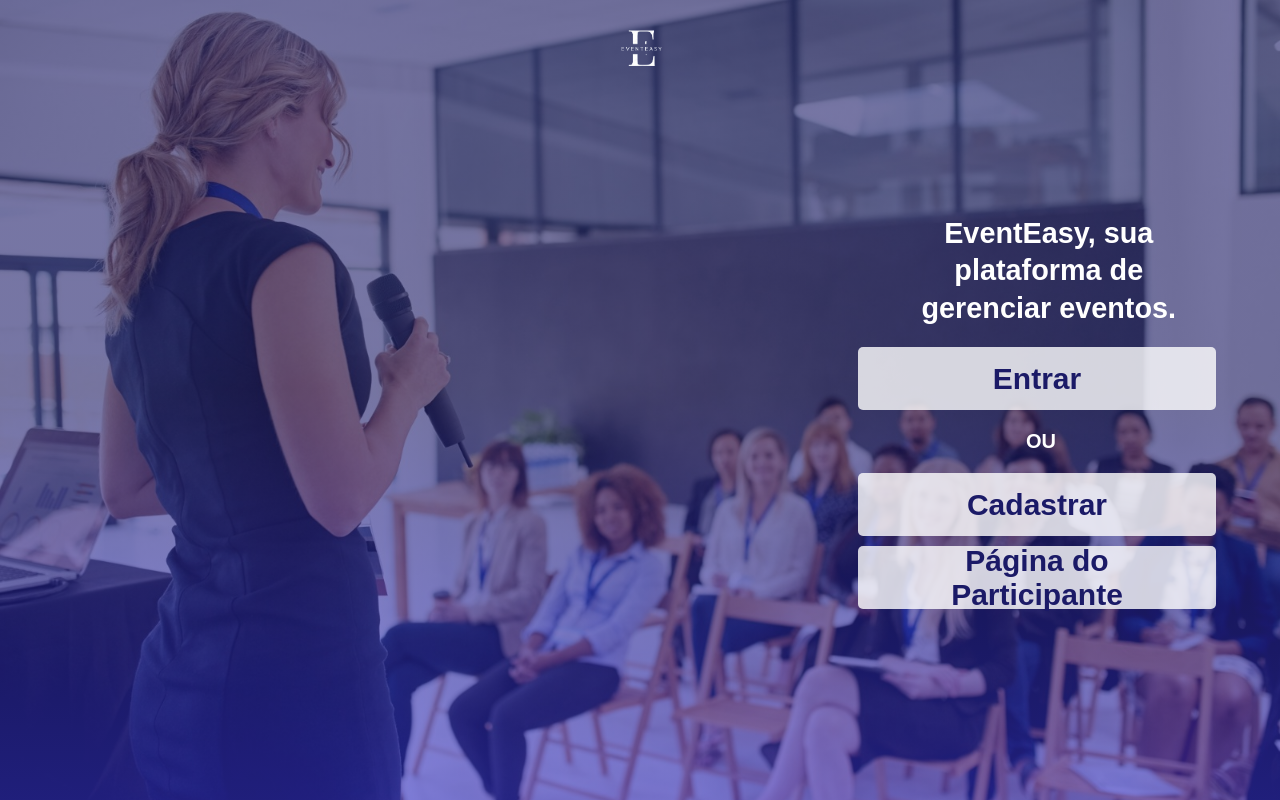
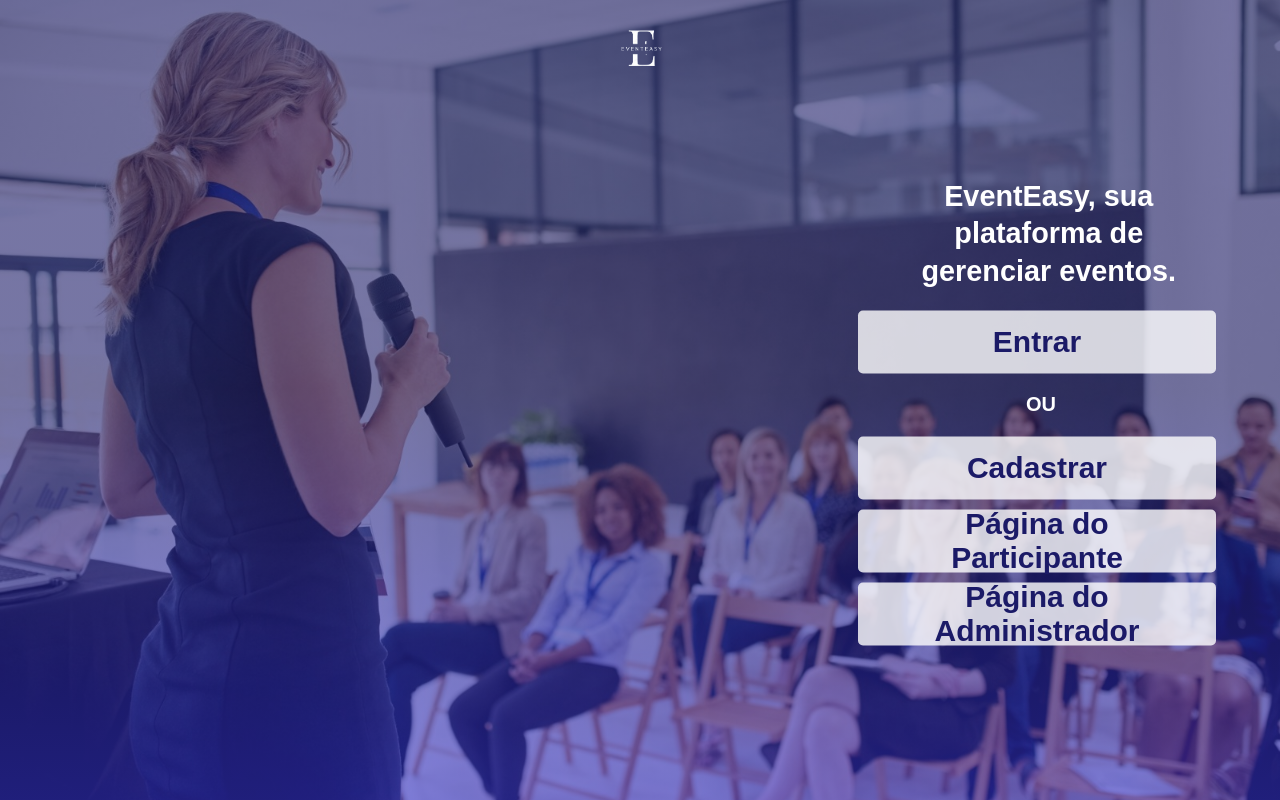
Before and after one commit to farias-alan/EventEasy, a React (Create React App) app in the folder frontend/: page / in a window 1280 px wide. Built offline with nearby package versions, Linux system fonts and the light colour scheme.

Commit message:
Botão temporario

```diff
--- a/frontend/src/pages/HomePage/HomePage.js
+++ b/frontend/src/pages/HomePage/HomePage.js
@@ -16,6 +16,10 @@ const HomePage = () => {
 
   const handleParticipanteClick = () => {
     navigate("/participante");
+  };
+
+  const handleAdministradorClick = () => {
+    navigate("/administrador");
   };
 
   return (
@@ -38,6 +42,9 @@ const HomePage = () => {
           <button className="btn btn-temp" onClick={handleParticipanteClick}>
             Página do Participante
           </button>
+          <button className="btn btn-temp2" onClick={handleAdministradorClick}>
+            Página do Administrador
+          </button>
         </div>
       </div>
     </div>
```
